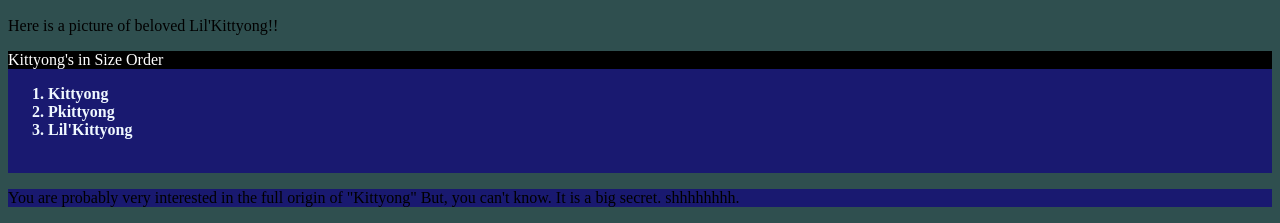
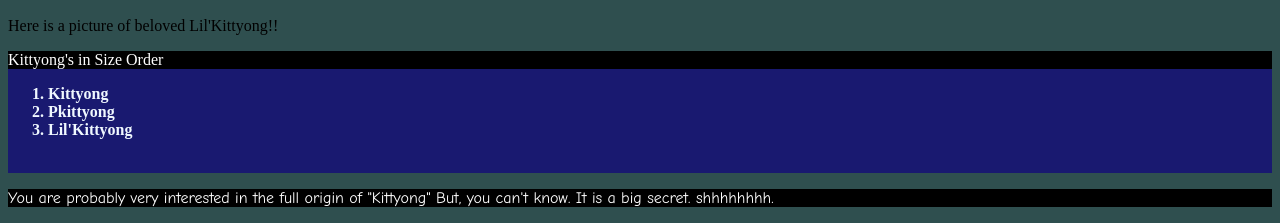
Before and after one commit to emilyuwu/uwucats, a plain HTML site: page index.html in a window 1280 px wide. Shown: the part 607-830 px from the top of the page. Drawn offline with Linux system fonts and the light colour scheme.

Commit message:
Update ididntseethis.css

```diff
--- a/ididntseethis.css
+++ b/ididntseethis.css
@@ -21,7 +21,7 @@ body {
     background-color: darkslategray;
 }
 
-div {
+.div {
     background-color: midnightblue;
 }
 
@@ -34,7 +34,8 @@ div {
 .biguwu {
     font-family: Zapfino;
 }
-
-p {
-    font-family: "Songti TC";
+.div2 {
+    color: white;
+    background-color: black;
+    font-family: "Comic Sans MS";
 }
```
